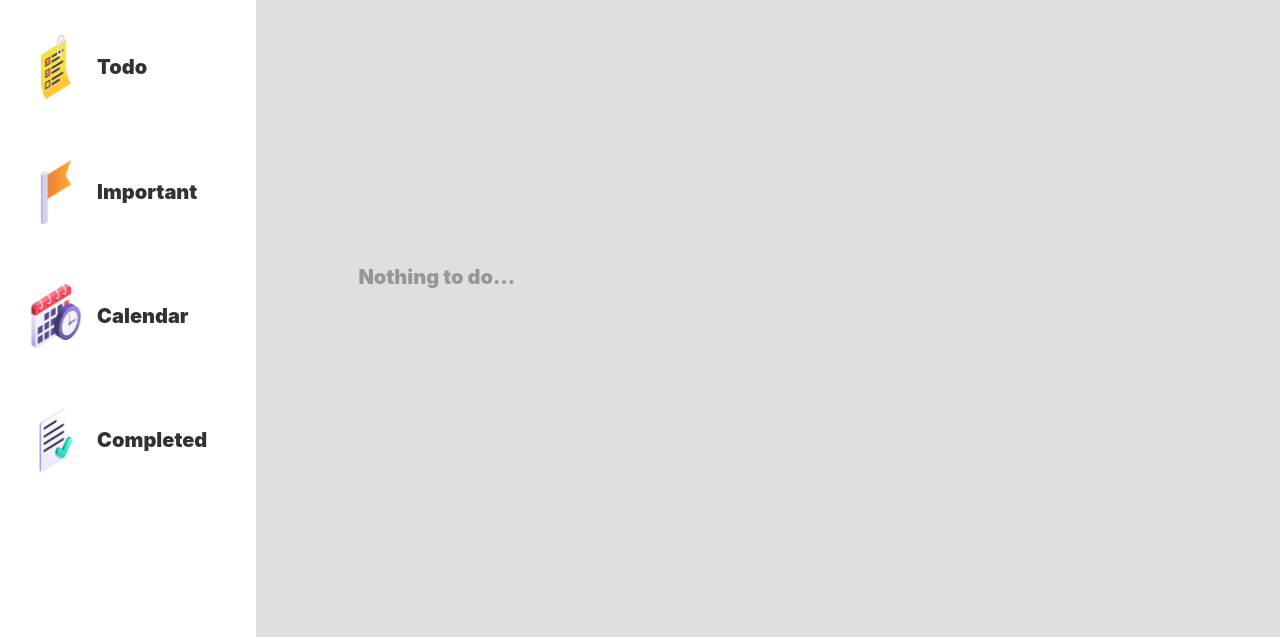
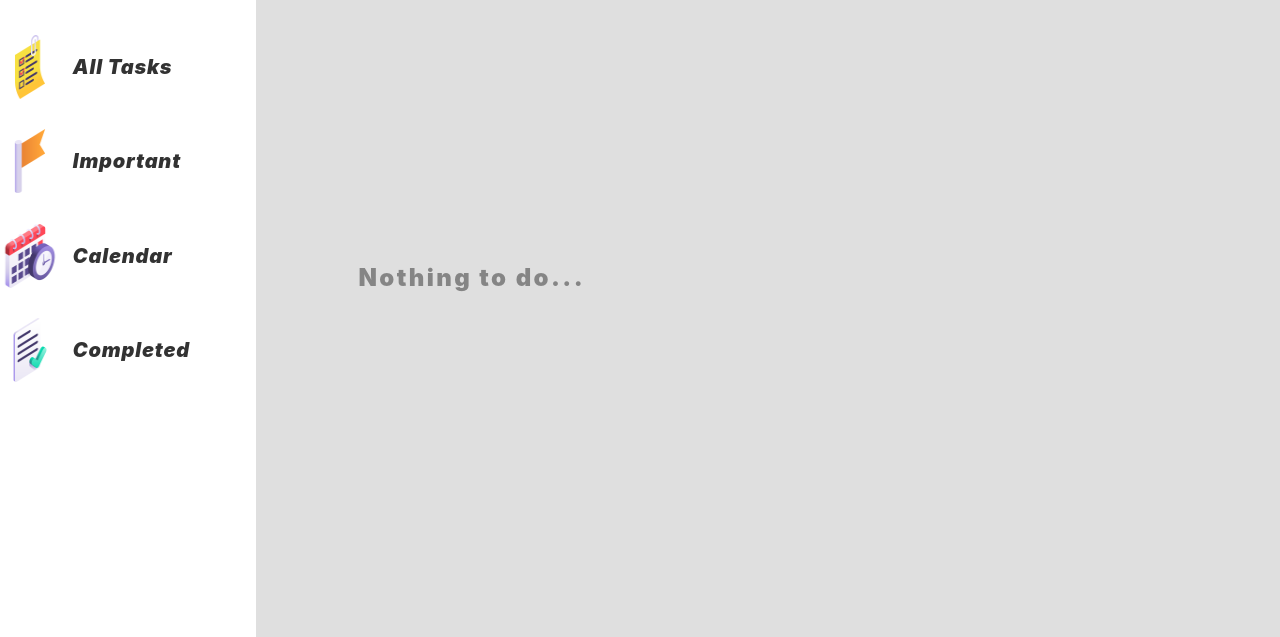
Before and after one commit to massoncorlette/todolist, a website built with webpack: page src/index.html in a window 1280 px wide. Shown: the part 163-800 px from the top of the page. Built offline with nearby package versions, Linux system fonts and the light colour scheme.

Commit message:
adding minmax, flex-wrap and other properties to design

```diff
--- a/src/dom.js
+++ b/src/dom.js
@@ -42,7 +42,7 @@ export default function toggleSidebarButton() {
   homeContainer.appendChild(todoContainer);
 
   const todoText = document.createElement('p');
-  todoText.textContent = 'Todo';
+  todoText.textContent = 'All Tasks';
   todoContainer.appendChild(todoText);
 
   importantPNG.src = importantIcon;
--- a/src/style.css
+++ b/src/style.css
@@ -16,8 +16,8 @@ body {
 }
 
 h1 {
-  font-weight: 900;
-  font-stretch: condensed;
+  font-size: 42px;
+  letter-spacing: -0.075em;
 }
 
 p {
@@ -25,15 +25,14 @@ p {
   opacity: 80%;
 }
 
+
 #break-line {
   display: flex;
   height: 1px;
   width: 100%;
   background-color: #2196F3 !important; /* Ensure background color is set */
   grid-column: span 21;
-
-
-  align-self: flex-end; /* Ensure the break-line is at the bottom */
+  align-self: flex-end;
 }
 
 #h2 {
@@ -66,9 +65,9 @@ p {
   display: flex;
   flex: 1;
   flex-direction: column;
-  gap: 10%;
-  margin-left: 10%;
+  gap: 5%;
   margin-top: 15%;
+
 }
 
 #sidebar-icon {
@@ -79,7 +78,6 @@ p {
 
 .sidebar-container.open{
   grid-row: 0;
-
 }
 
 
@@ -89,7 +87,11 @@ p {
 
 .options {
   display: flex;
+  flex-wrap: wrap;
   gap: 5%;
+  font-style: oblique;
+
+  letter-spacing: 0.05em;
 }
 
 .options:hover {
@@ -115,11 +117,13 @@ p {
   grid-row: 2/11;
 }
 
-#startertxt {
+#startertxt p {
   margin-left: 10%;
-  font-size: 32px;
-  font-stretch: extra-expanded;
+  font-size: 24px;
+
   opacity: 40%;
+  letter-spacing: 0.1em;
+
 }
 
 button {
```
